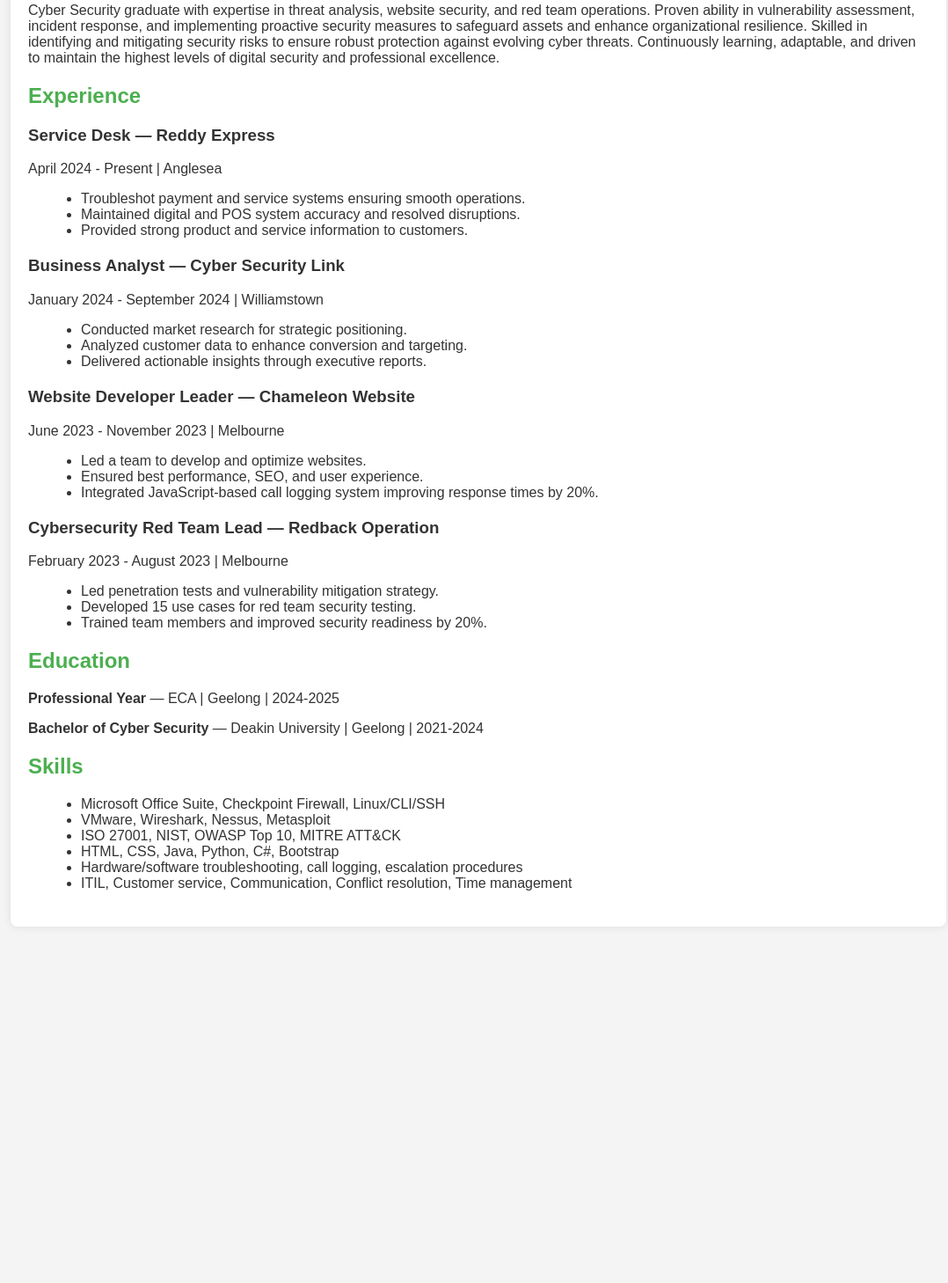
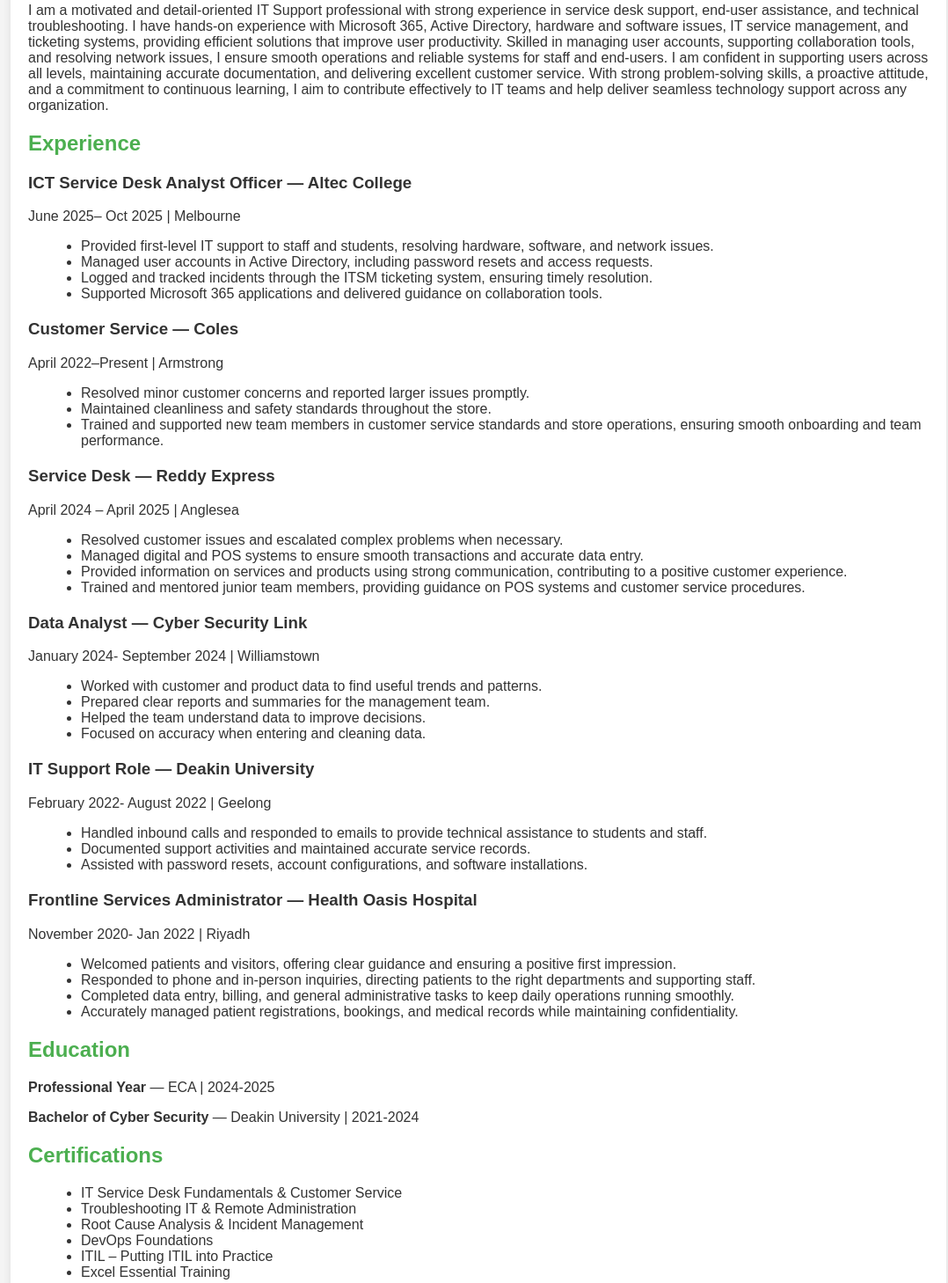
Before and after one commit to liyathomas006/Aboutme, a plain HTML site: page resume.html in a window 1280 px wide. Shown: the part 306-1764 px from the top of the page at 88% size, without its empty margins (96-1174 px from the left). Before the commit the page ends 1379 px from the top, so only its background shows below. Drawn offline with Linux system fonts and the light colour scheme.

Commit message:
Add files via upload

```diff
--- a/resume.html
+++ b/resume.html
@@ -50,59 +50,97 @@
 
 <div class="container">
     <h1>Resume - Liya Thomas</h1>
+    <a href="liyaThomas.pdf" download="liyaThomas.pdf" class="download-btn">
+        📄 Download My Resume (PDF)
+    </a>
 
-    <a href="resume.pdf" download class="download-btn">📄 Download My Resume (PDF)</a>
+
 
     <h2>Summary</h2>
-    <p>Cyber Security graduate with expertise in threat analysis, website security, and red team operations. Proven ability in vulnerability assessment, incident response, and implementing proactive security measures to safeguard assets and enhance organizational resilience. Skilled in identifying and mitigating security risks to ensure robust protection against evolving cyber threats. Continuously learning, adaptable, and driven to maintain the highest levels of digital security and professional excellence.</p>
+<p>
+I am a motivated and detail-oriented IT Support professional with strong experience in service desk support, end-user assistance, and technical troubleshooting.
+I have hands-on experience with Microsoft 365, Active Directory, hardware and software issues, IT service management, and ticketing systems, providing efficient solutions
+that improve user productivity. Skilled in managing user accounts, supporting collaboration tools, and resolving network issues, I ensure smooth operations and reliable systems
+for staff and end-users. I am confident in supporting users across all levels, maintaining accurate documentation, and delivering excellent customer service. With strong
+problem-solving skills, a proactive attitude, and a commitment to continuous learning, I aim to contribute effectively to IT teams and help deliver seamless technology support
+across any organization.
+</p>
 
 <h2>Experience</h2>
-    <h3>Service Desk — Reddy Express</h3>
-    <p>April 2024 - Present | Anglesea</p>
+
+<h3>ICT Service Desk Analyst Officer — Altec College</h3>
+<p>June 2025– Oct 2025 | Melbourne</p>
 <ul>
-        <li>Troubleshot payment and service systems ensuring smooth operations.</li>
-        <li>Maintained digital and POS system accuracy and resolved disruptions.</li>
-        <li>Provided strong product and service information to customers.</li>
+    <li>Provided first-level IT support to staff and students, resolving hardware, software, and network issues.</li>
+    <li>Managed user accounts in Active Directory, including password resets and access requests.</li>
+    <li>Logged and tracked incidents through the ITSM ticketing system, ensuring timely resolution.</li>
+    <li>Supported Microsoft 365 applications and delivered guidance on collaboration tools.</li>
 </ul>
 
-    <h3>Business Analyst — Cyber Security Link</h3>
-    <p>January 2024 - September 2024 | Williamstown</p>
+<h3>Customer Service — Coles</h3>
+<p>April 2022–Present | Armstrong</p>
 <ul>
-        <li>Conducted market research for strategic positioning.</li>
-        <li>Analyzed customer data to enhance conversion and targeting.</li>
-        <li>Delivered actionable insights through executive reports.</li>
+    <li>Resolved minor customer concerns and reported larger issues promptly.</li>
+    <li>Maintained cleanliness and safety standards throughout the store.</li>
+    <li>Trained and supported new team members in customer service standards and store operations, ensuring smooth onboarding and team performance.</li>
 </ul>
 
-    <h3>Website Developer Leader — Chameleon Website</h3>
-    <p>June 2023 - November 2023 | Melbourne</p>
+<h3>Service Desk — Reddy Express</h3>
+<p>April 2024 – April 2025 | Anglesea</p>
 <ul>
-        <li>Led a team to develop and optimize websites.</li>
-        <li>Ensured best performance, SEO, and user experience.</li>
-        <li>Integrated JavaScript-based call logging system improving response times by 20%.</li>
+    <li>Resolved customer issues and escalated complex problems when necessary.</li>
+    <li>Managed digital and POS systems to ensure smooth transactions and accurate data entry.</li>
+    <li>Provided information on services and products using strong communication, contributing to a positive customer experience.</li>
+    <li>Trained and mentored junior team members, providing guidance on POS systems and customer service procedures.</li>
 </ul>
 
-    <h3>Cybersecurity Red Team Lead — Redback Operation</h3>
-    <p>February 2023 - August 2023 | Melbourne</p>
+<h3>Data Analyst — Cyber Security Link</h3>
+<p>January 2024- September 2024 | Williamstown</p>
 <ul>
-        <li>Led penetration tests and vulnerability mitigation strategy.</li>
-        <li>Developed 15 use cases for red team security testing.</li>
-        <li>Trained team members and improved security readiness by 20%.</li>
+    <li>Worked with customer and product data to find useful trends and patterns.</li>
+    <li>Prepared clear reports and summaries for the management team.</li>
+    <li>Helped the team understand data to improve decisions.</li>
+    <li>Focused on accuracy when entering and cleaning data.</li>
+</ul>
+
+<h3>IT Support Role — Deakin University</h3>
+<p>February 2022- August 2022 | Geelong</p>
+<ul>
+    <li>Handled inbound calls and responded to emails to provide technical assistance to students and staff.</li>
+    <li>Documented support activities and maintained accurate service records.</li>
+    <li>Assisted with password resets, account configurations, and software installations.</li>
+</ul>
+
+<h3>Frontline Services Administrator — Health Oasis Hospital</h3>
+<p>November 2020- Jan 2022 | Riyadh</p>
+<ul>
+    <li>Welcomed patients and visitors, offering clear guidance and ensuring a positive first impression.</li>
+    <li>Responded to phone and in-person inquiries, directing patients to the right departments and supporting staff.</li>
+    <li>Completed data entry, billing, and general administrative tasks to keep daily operations running smoothly.</li>
+    <li>Accurately managed patient registrations, bookings, and medical records while maintaining confidentiality.</li>
 </ul>
 
 <h2>Education</h2>
-    <p><strong>Professional Year</strong> — ECA | Geelong | 2024-2025</p>
-    <p><strong>Bachelor of Cyber Security</strong> — Deakin University | Geelong | 2021-2024</p>
+<p><strong>Professional Year</strong> — ECA | 2024-2025</p>
+<p><strong>Bachelor of Cyber Security</strong> — Deakin University | 2021-2024</p>
+
+<h2>Certifications</h2>
+<ul>
+    <li>IT Service Desk Fundamentals & Customer Service</li>
+    <li>Troubleshooting IT & Remote Administration</li>
+    <li>Root Cause Analysis & Incident Management</li>
+    <li>DevOps Foundations</li>
+    <li>ITIL – Putting ITIL into Practice</li>
+    <li>Excel Essential Training</li>
+</ul>
 
 <h2>Skills</h2>
 <ul>
-        <li>Microsoft Office Suite, Checkpoint Firewall, Linux/CLI/SSH</li>
-        <li>VMware, Wireshark, Nessus, Metasploit</li>
-        <li>ISO 27001, NIST, OWASP Top 10, MITRE ATT&CK</li>
-        <li>HTML, CSS, Java, Python, C#, Bootstrap</li>
-        <li>Hardware/software troubleshooting, call logging, escalation procedures</li>
-        <li>ITIL, Customer service, Communication, Conflict resolution, Time management</li>
+    <li>Technical support, IT service management, Microsoft 365 administration, hardware and software troubleshooting, Active Directory and Azure user management, networking fundamentals, end-user computing, data analysis</li>
+    <li>Excel, Word, PowerPoint, Outlook</li>
+    <li>Customer service, communication, problem-solving, time management, teamwork</li>
+    <li>Documentation, ticketing systems, system updates</li>
 </ul>
-</div>
 
 </body>
 </html>
```
Also changed, not shown: contact.html (+3 -1 lines), index.html (+25 -10 lines), liya.png, 1 other file. Lines whose indentation alone changed are shown as unchanged.
